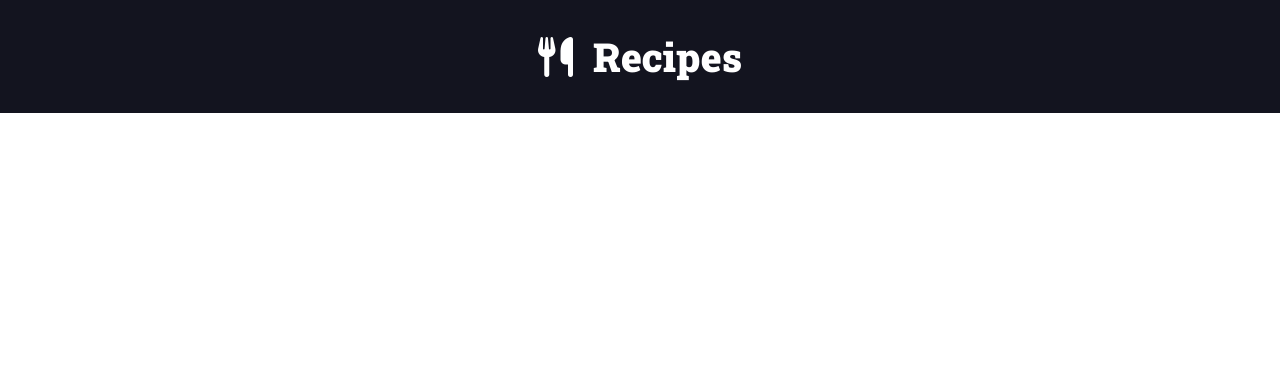
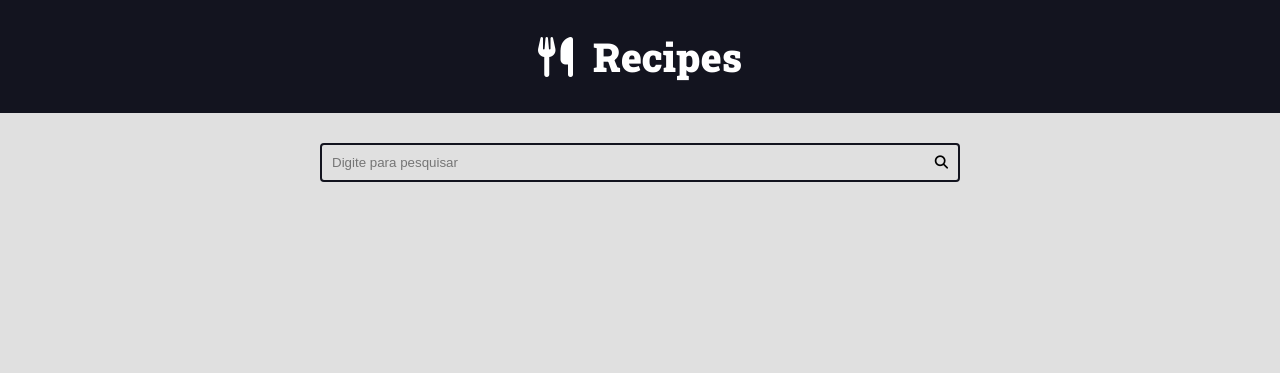
Before and after one commit to MarceliFioravante/curso-django-projeto1, a Django app: page / in a window 1280 px wide. Shown: the top 373 px of the page. Run offline with Django 4.2, Linux system fonts and the light colour scheme.

Commit message:
Criando área de busca (search)

```diff
--- a/recipes/templates/recipes/pages/home.html
+++ b/recipes/templates/recipes/pages/home.html
@@ -1,17 +1,16 @@
 {% include 'recipes/partials/head.html' %}
 
 <body>
-    <header class="main-header-container">
-        <div class="main-header container">
-            <h1>
-                <a class="main-logo" href="/">
-                    <i class="fas fa-utensils main-logo-icon"></i>
-                    <span class="main-logo-text">Recipes</span>
-                </a>
-            </h1>
+    {% include 'recipes/partials/header.html'%}
+
+    <div class="search-container">
+        <div class="container">
+            <form action="" class="search-form">
+                <input type="search" class="search-input" name="search" placeholder="Digite para pesquisar">
+                <button type="submit" class="search-button"><i class="fas fa-search"></i></button>
+            </form>
         </div>
-    </header>
-
+    </div>
 </body>
 
 </html>
--- a/recipes/templates/recipes/partials/head.html
+++ b/recipes/templates/recipes/partials/head.html
@@ -80,6 +80,7 @@
         body {
             font-size: 1.6rem;
             font-family: var(--font-primary);
+            background: var(--color-gray-1);
         }
 
         h1,
@@ -116,5 +117,48 @@
         .main-logo-icon {
             margin-right: 2rem;
         }
+
+        .search-form {
+            border: .2rem solid var(--color-primary-dark);
+            max-width: 64rem;
+            margin: 0 auto;
+            border-radius: 4px;
+            position: relative;
+            transition: all 300ms ease-in-out;
+        }
+
+        .search-input,
+        .search-button {
+            border: none;
+            background: none;
+            outline: none;
+            padding: 1rem;
+            transition: all 300ms ease-in-out;
+        }
+
+        .search-input {
+            width: 100%;
+            padding-right: 3rem;
+        }
+
+        .search-button {
+            position: absolute;
+            top: 0;
+            right: 0;
+        }
+
+        .search-button:focus {
+            outline: 1px solid var(--color-primary);
+            background: rgba(0, 0, 0, .05);
+        }
+
+        .search-form:focus-within {
+            border-color: var(--color-primary);
+            background: var(--color-white);
+        }
+
+        .search-form:focus-within .search-button {
+            color: var(--color-primary);
+        }
     </style>
 </head>
--- /dev/null
+++ b/recipes/templates/recipes/partials/header.html
@@ -0,0 +1,10 @@
+<header class="main-header-container">
+    <div class="main-header container">
+        <h1>
+            <a class="main-logo" href="/">
+                <i class="fas fa-utensils main-logo-icon"></i>
+                <span class="main-logo-text">Recipes</span>
+            </a>
+        </h1>
+    </div>
+</header>
--- a/recipes/urls.py
+++ b/recipes/urls.py
@@ -4,7 +4,7 @@ from recipes.views import home
 
 # dominio/recipes/
 urlpatterns = [
-    #path('sobre/', sobre),
-    #path('contato/', contato),
+    # path('sobre/', sobre),
+    # path('contato/', contato),
     path('', home)  # as aspas vazias representam a raiz do site
 ]
```
